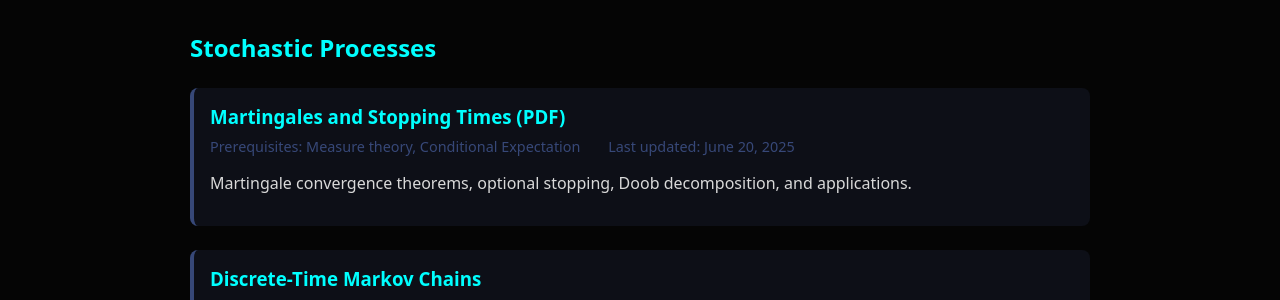
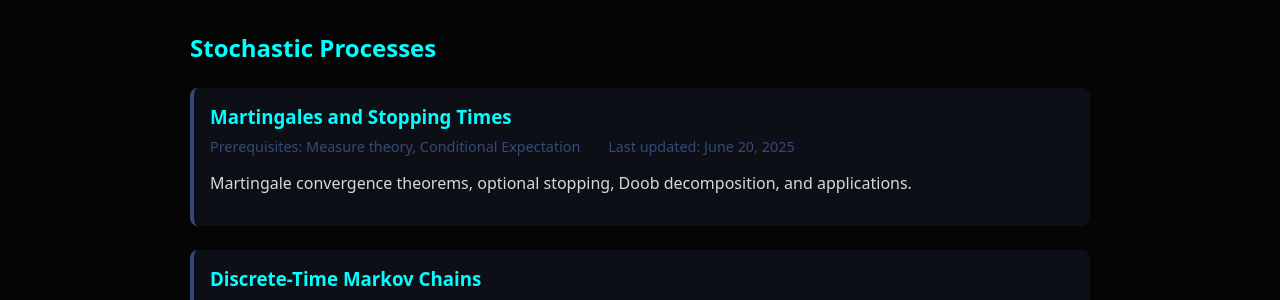
Before and after one commit to PONKAILASHRAJ/pk, a Jekyll site: the page notes.html, which Jekyll copies as it is, in a window 1280 px wide. Shown: the part 209-509 px from the top of the page. Built offline with Jekyll 4.4.1, drawn with Linux system fonts in a browser that asks for light colours.

Commit message:
notes.html

```diff
--- a/notes.html
+++ b/notes.html
@@ -102,7 +102,7 @@
     <h2>Stochastic Processes</h2>
 
     <div class="note">
-      <h3><a href="notes/PK_Resume.html">Martingales and Stopping Times (PDF)</a></h3>
+      <h3><a href="notes/PK_Resume.html">Martingales and Stopping Times</a></h3>
 
       <div class="meta">
         <span>Prerequisites: Measure theory, Conditional Expectation</span>
```
